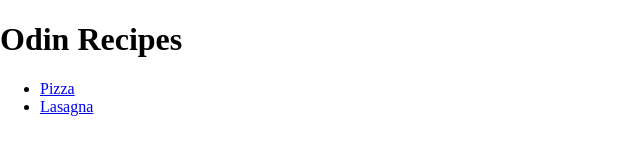
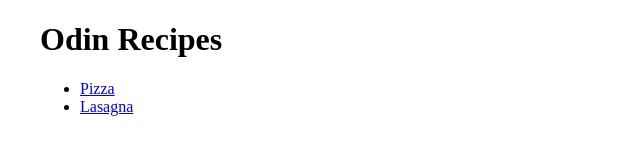
Before and after one commit to Oozey/project-recipe, a plain HTML site: page index.html in a window 1280 px wide. Shown: the whole page, without its empty margins (0-640 px from the left). Drawn offline with Linux system fonts and the light colour scheme.

```diff
--- a/styles.css
+++ b/styles.css
@@ -1,5 +1,5 @@
 body{
-    max-width: 1600px;
+    max-width: 1200px;
     margin-right: auto;
     margin-left: auto;
 }
```
Also changed, not shown: recipes/lasagna.html (+1 -0 lines), recipes/pizza.html (+1 -0 lines).
